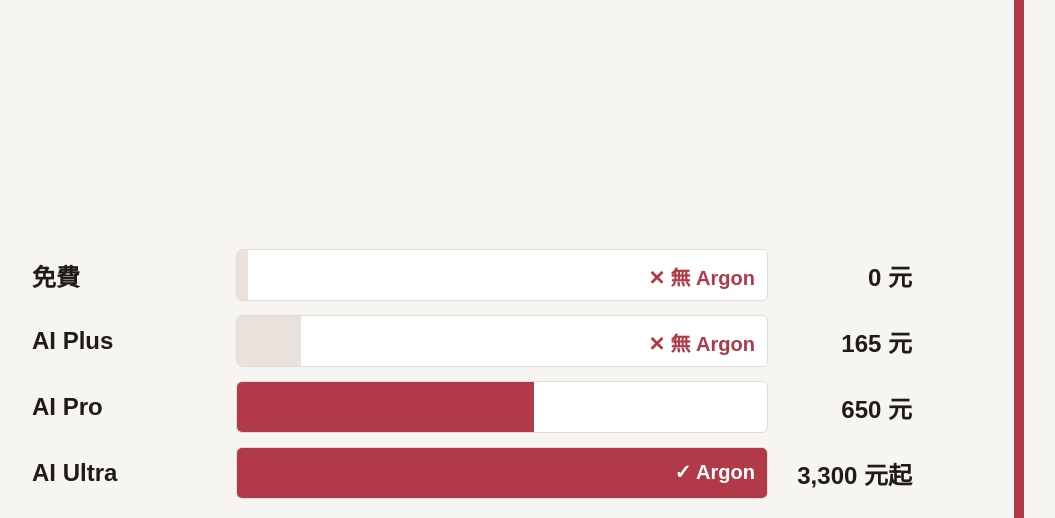
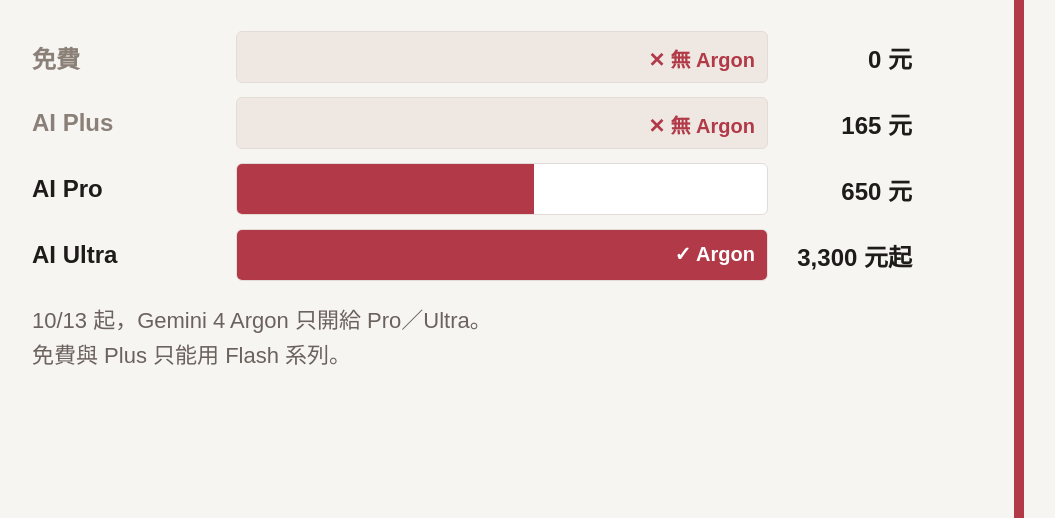
Before and after one commit to frank20050926-glitch/freakylab-media, a plain HTML site: page final/batch-002/slide_3.html in a window 1280 px wide. Shown: the part 415-933 px from the top of the page, without its empty margins (56-1111 px from the left). Drawn offline with Linux system fonts and the light colour scheme.

Commit message:
batch-002 final v5: tighter layout

```diff
--- a/final/batch-002/slide_3.html
+++ b/final/batch-002/slide_3.html
@@ -7,7 +7,7 @@
 .kicker{font-size:22px;font-weight:700;letter-spacing:.16em;color:#B23A48}
 h1{font-size:66px;line-height:1.22;font-weight:800;margin-top:16px;letter-spacing:-.015em}
 .lead{font-size:31px;line-height:1.6;color:#3A3331;margin-top:20px;width:860px}
-.stage{flex:1;display:flex;flex-direction:column;justify-content:center;margin:18px 0 0}
+.stage{flex:1;display:flex;flex-direction:column;justify-content:flex-start;margin:34px 0 0}
 .foot{display:flex;justify-content:space-between;align-items:flex-end;font-size:21px;letter-spacing:.1em;color:#6B625E;padding-bottom:46px;margin-top:auto}
 .foot b{color:#B23A48;font-weight:800}
 .src{font-size:17px;color:#8A8078;letter-spacing:0;margin-bottom:8px}
@@ -58,14 +58,15 @@
 .itemx .d{font-size:21px;color:#6B625E;margin-top:6px}
 .cta{margin-top:26px;background:#1F1B1A;color:#F7F5F2;border-radius:10px;padding:26px 28px;display:flex;justify-content:space-between;align-items:center;font-size:27px;font-weight:800}
 .cta em{font-style:normal;color:#E8A0A9;font-size:22px;letter-spacing:.1em}
+.bar.off .lbl{color:#8A8078}.bar.off .track{background:#EFE8E2}.bar.off .fill{background:#EFE8E2}
 </style>
 <div class="s"><div class="rail"></div>
 <div class="kicker">GEMINI 10 月改版</div>
 <h1>Gemini 4 Argon<br>只給付費</h1>
 <div class="lead">10/13 起，Gemini 4 Argon 只開放給 Pro／Ultra；免費版與 Plus 尚未開放。</div>
 <div class="stage"><div class="price">
-  <div class="bar"><div class="lbl">免費</div><div class="track"><div class="fill" style="width:2%"></div><div class="lockx">✕ 無 Argon</div></div><div class="amt">0 元</div></div>
-  <div class="bar"><div class="lbl">AI Plus</div><div class="track"><div class="fill" style="width:12%"></div><div class="lockx">✕ 無 Argon</div></div><div class="amt">165 元</div></div>
+  <div class="bar off"><div class="lbl">免費</div><div class="track"><div class="fill" style="width:2%"></div><div class="lockx">✕ 無 Argon</div></div><div class="amt">0 元</div></div>
+  <div class="bar off"><div class="lbl">AI Plus</div><div class="track"><div class="fill" style="width:12%"></div><div class="lockx">✕ 無 Argon</div></div><div class="amt">165 元</div></div>
   <div class="bar lock"><div class="lbl">AI Pro</div><div class="track"><div class="fill" style="width:56%"></div><div class="lockx" style="color:#fff">✓ Argon</div></div><div class="amt">650 元</div></div>
   <div class="bar lock"><div class="lbl">AI Ultra</div><div class="track"><div class="fill" style="width:100%"></div><div class="lockx" style="color:#fff">✓ Argon</div></div><div class="amt">3,300 元起</div></div>
   <div style="margin-top:22px;font-size:22px;color:#6B625E;line-height:1.6">10/13 起，Gemini 4 Argon 只開給 Pro／Ultra。<br>免費與 Plus 只能用 Flash 系列。</div>
```
Also changed, not shown: final/batch-002/slide_1.html (+1 -1 lines), final/batch-002/slide_2.html (+1 -1 lines), final/batch-002/slide_4.html (+4 -4 lines), final/batch-002/slide_5.html (+1 -1 lines), final/batch-002/slide_1.jpg, final/batch-002/slide_1.png, final/batch-002/slide_2.jpg, final/batch-002/slide_2.png, final/batch-002/slide_3.jpg, final/batch-002/slide_3.png, final/batch-002/slide_4.jpg, final/batch-002/slide_4.png, final/batch-002/slide_5.jpg, final/batch-002/slide_5.png.
